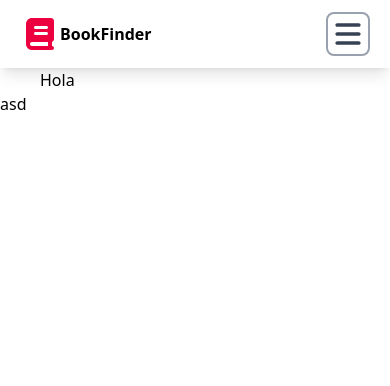
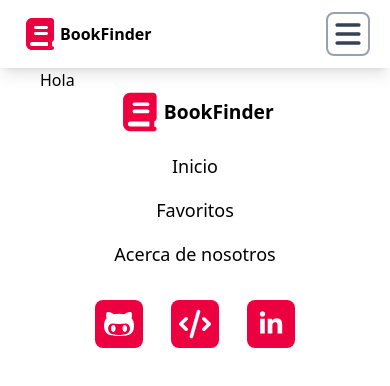
Before and after one commit to Ledtius/BookFinder, a React (Vite) app: page / in a window 390 px wide. Shown: the top 386 px of the page. Built offline with nearby package versions, Linux system fonts and the light colour scheme.

Commit message:
Finished the footer (Mobile view)

```diff
--- a/src/components/layout/Footer.jsx
+++ b/src/components/layout/Footer.jsx
@@ -1,8 +1,76 @@
+import { Link } from "react-router";
+
 const Footer = () => {
   return (
     <>
-      <footer>
-        asd
+      <footer className="min-w-80 flex justify-center">
+        <div className="flex flex-col items-center max-w-[1440px]">
+          <figure className="flex items-center transition transform ease-in scale-120 ">
+            <a href="index"></a>
+            <svg
+              className="size-10 fill-rose-600"
+              xmlns="http://www.w3.org/2000/svg"
+              viewBox="0 0 640 640"
+            >
+              <path d="M480 576L192 576C139 576 96 533 96 480L96 160C96 107 139 64 192 64L496 64C522.5 64 544 85.5 544 112L544 400C544 420.9 530.6 438.7 512 445.3L512 512C529.7 512 544 526.3 544 544C544 561.7 529.7 576 512 576L480 576zM192 448C174.3 448 160 462.3 160 480C160 497.7 174.3 512 192 512L448 512L448 448L192 448zM224 216C224 229.3 234.7 240 248 240L424 240C437.3 240 448 229.3 448 216C448 202.7 437.3 192 424 192L248 192C234.7 192 224 202.7 224 216zM248 288C234.7 288 224 298.7 224 312C224 325.3 234.7 336 248 336L424 336C437.3 336 448 325.3 448 312C448 298.7 437.3 288 424 288L248 288z" />
+            </svg>
+            <h2 className="font-bold">BookFinder</h2>
+          </figure>
+          <nav className="flex flex-col justify-center items-center gap-8   p-5  w-full bg-white">
+            <ul className="flex items-center flex-col gap-4 text-lg">
+              <li className="hover-nav-link">
+                <Link to={"/"}>Inicio</Link>
+              </li>
+              <li className="hover-nav-link">
+                <Link to={"favorites"}>Favoritos</Link>
+              </li>
+              <li className="hover-nav-link">
+                <Link to={"about-us"}>Acerca de nosotros</Link>
+              </li>
+            </ul>
+            <section className="flex items-center gap-7">
+              <a
+                target="_blank"
+                href="https://github.com/Ledtius/BookFinder"
+                className="footer-btn"
+              >
+                <svg
+                  className="footer-btn-icon"
+                  xmlns="http://www.w3.org/2000/svg"
+                  viewBox="0 0 512 512"
+                >
+                  <path d="M202.1 328.7c0 20.9-10.9 55.1-36.7 55.1s-36.7-34.2-36.7-55.1 10.9-55.1 36.7-55.1 36.7 34.2 36.7 55.1zM496 278.2c0 31.9-3.2 65.7-17.5 95-37.9 76.6-142.1 74.8-216.7 74.8-75.8 0-186.2 2.7-225.6-74.8-14.6-29-20.2-63.1-20.2-95 0-41.9 13.9-81.5 41.5-113.6-5.2-15.8-7.7-32.4-7.7-48.8 0-21.5 4.9-32.3 14.6-51.8 45.3 0 74.3 9 108.8 36 29-6.9 58.8-10 88.7-10 27 0 54.2 2.9 80.4 9.2 34-26.7 63-35.2 107.8-35.2 9.8 19.5 14.6 30.3 14.6 51.8 0 16.4-2.6 32.7-7.7 48.2 27.5 32.4 39 72.3 39 114.2zm-64.3 50.5c0-43.9-26.7-82.6-73.5-82.6-18.9 0-37 3.4-56 6-14.9 2.3-29.8 3.2-45.1 3.2-15.2 0-30.1-.9-45.1-3.2-18.7-2.6-37-6-56-6-46.8 0-73.5 38.7-73.5 82.6 0 87.8 80.4 101.3 150.4 101.3l48.2 0c70.3 0 150.6-13.4 150.6-101.3zm-82.6-55.1c-25.8 0-36.7 34.2-36.7 55.1s10.9 55.1 36.7 55.1 36.7-34.2 36.7-55.1-10.9-55.1-36.7-55.1z" />
+                </svg>
+              </a>
+              <a
+                target="_blank"
+                href="https://cjdevia.netlify.app/"
+                className="footer-btn"
+              >
+                <svg
+                  className="footer-btn-icon"
+                  xmlns="http://www.w3.org/2000/svg"
+                  viewBox="0 0 576 512"
+                >
+                  <path d="M360.8 1.2c-17-4.9-34.7 5-39.6 22l-128 448c-4.9 17 5 34.7 22 39.6s34.7-5 39.6-22l128-448c4.9-17-5-34.7-22-39.6zm64.6 136.1c-12.5 12.5-12.5 32.8 0 45.3l73.4 73.4-73.4 73.4c-12.5 12.5-12.5 32.8 0 45.3s32.8 12.5 45.3 0l96-96c12.5-12.5 12.5-32.8 0-45.3l-96-96c-12.5-12.5-32.8-12.5-45.3 0zm-274.7 0c-12.5-12.5-32.8-12.5-45.3 0l-96 96c-12.5 12.5-12.5 32.8 0 45.3l96 96c12.5 12.5 32.8 12.5 45.3 0s12.5-32.8 0-45.3L77.3 256 150.6 182.6c12.5-12.5 12.5-32.8 0-45.3z" />
+                </svg>
+              </a>
+              <a
+                target="_blank"
+                href="https://www.linkedin.com/in/caletdevia/"
+                className="footer-btn"
+              >
+                <svg
+                  className="footer-btn-icon"
+                  xmlns="http://www.w3.org/2000/svg"
+                  viewBox="0 0 640 640"
+                >
+                  <path d="M196.3 512L103.4 512L103.4 212.9L196.3 212.9L196.3 512zM149.8 172.1C120.1 172.1 96 147.5 96 117.8C96 103.5 101.7 89.9 111.8 79.8C121.9 69.7 135.6 64 149.8 64C164 64 177.7 69.7 187.8 79.8C197.9 89.9 203.6 103.6 203.6 117.8C203.6 147.5 179.5 172.1 149.8 172.1zM543.9 512L451.2 512L451.2 366.4C451.2 331.7 450.5 287.2 402.9 287.2C354.6 287.2 347.2 324.9 347.2 363.9L347.2 512L254.4 512L254.4 212.9L343.5 212.9L343.5 253.7L344.8 253.7C357.2 230.2 387.5 205.4 432.7 205.4C526.7 205.4 544 267.3 544 347.7L544 512L543.9 512z" />
+                </svg>
+              </a>
+            </section>
+          </nav>
+        </div>
       </footer>
     </>
   );
--- a/src/general.css
+++ b/src/general.css
@@ -11,3 +11,11 @@
 .menu-btn-icon {
   @apply size-9 fill-gray-700;
 }
+
+.footer-btn {
+  @apply bg-rose-600 p-2 rounded-lg hover:bg-gray-200;
+}
+
+.footer-btn-icon {
+  @apply size-8 fill-white group-first:hover:fill-rose-500;
+}
```
